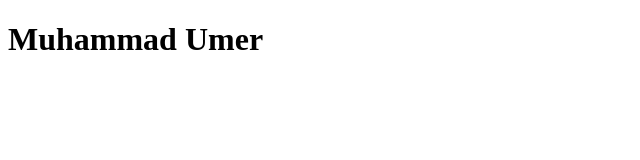
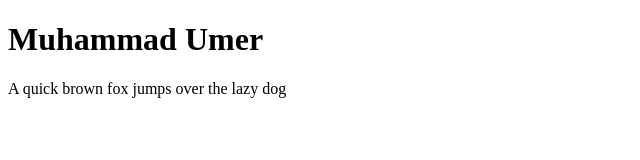
Before and after one commit to umeraptech/another_2312F, a plain HTML site: page index.html in a window 1280 px wide. Shown: the whole page, without its empty margins (0-640 px from the left). Drawn offline with Linux system fonts and the light colour scheme.

Commit message:
Para added by Nafeel

```diff
--- a/index.html
+++ b/index.html
@@ -7,5 +7,8 @@
 </head>
 <body>
     <h1>Muhammad Umer</h1>
+    <p>
+        A quick brown fox jumps over the lazy dog
+    </p>
 </body>
 </html>
```
